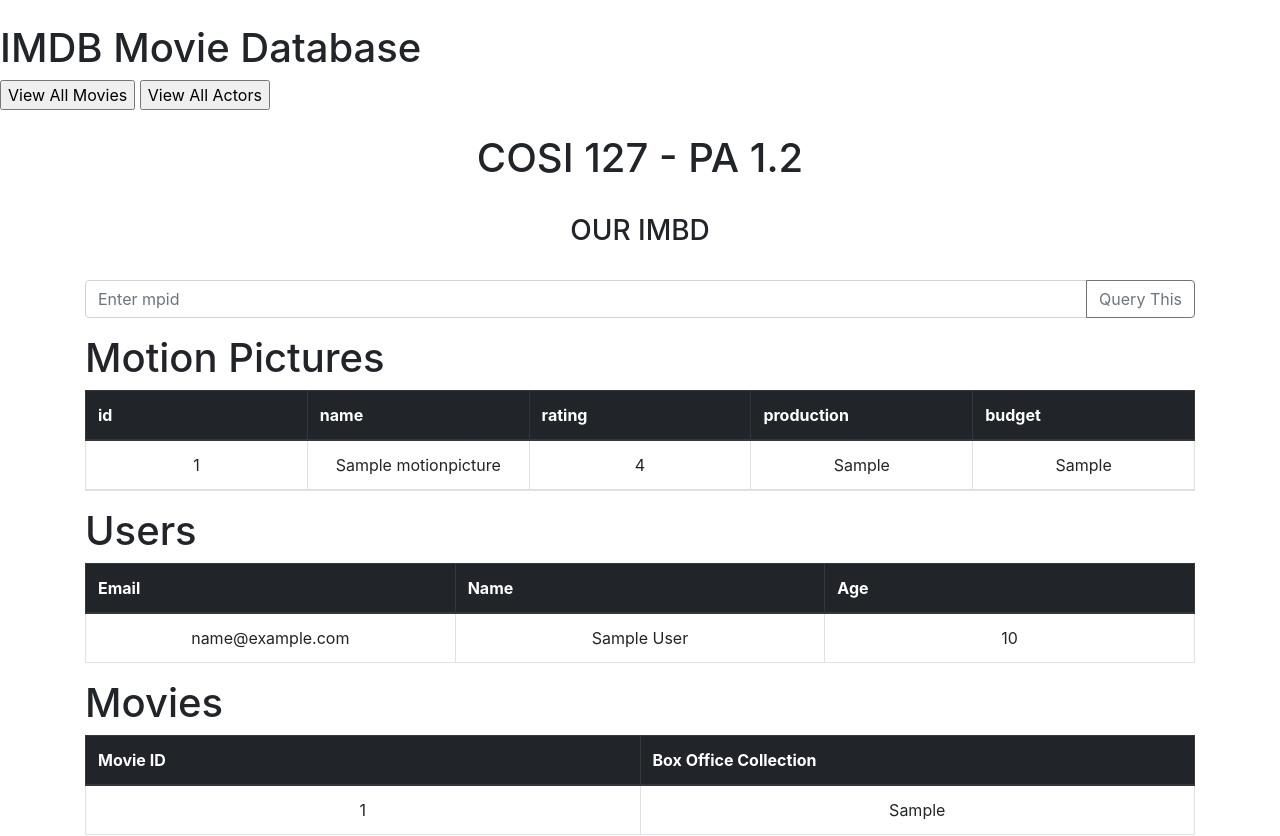
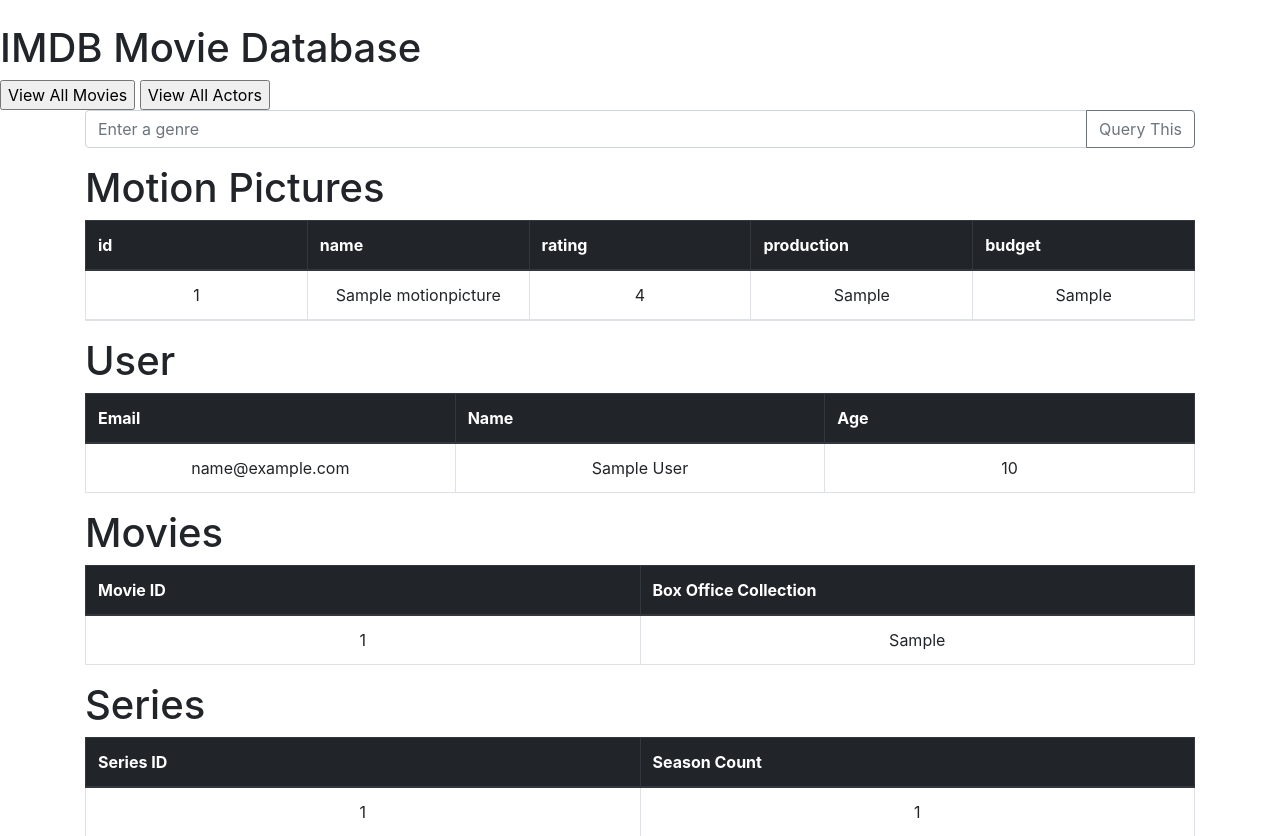
Before and after one commit to cindychi/COSI127-PA2, a PHP site: page /pa1.2.php in a window 1280 px wide. Shown: the top 836 px of the page. Run offline with PHP 8.4, Linux system fonts and the light colour scheme; tables that the repository leaves empty or names only in its code hold one stand-in row (values such as "Sample post"); some libraries are stand-ins or nearby versions.

Commit message:
Updated the query functionality

```diff
--- a/pa1.2.php
+++ b/pa1.2.php
@@ -11,7 +11,7 @@
 
     <meta charset="UTF-8">
     <meta name="viewport" content="width=device-width, initial-scale=1.0">
-    <title>COSI 127B</title>
+    <title>COSI 127b</title>
 
 </head>
 
@@ -124,18 +124,30 @@
 
 
 
+<body>
+
+<div class="container">
+    <form id="genreForm" method="post" action="php_script.php"> <!-- Specify php_script.php as the action -->
+        <div class="input-group mb-3">
+            <input type="text" class="form-control" placeholder="Enter a genre" name="inputgenre_name" id="inputgenre_name">
+            <div class="input-group-append">
+                <button class="btn btn-outline-secondary" type="submit" name="submitted" id="button-addon2">Query This</button>
+            </div>
+        </div>
+    </form>
+</div>
 
 
 
 
 
+<!--
 
 
 <body>
     <div class="container">
-        <br>
-        <h1 style="text-align:center">COSI 127 - PA 1.2</h1><br>
-        <h3 style="text-align:center">OUR IMBD</h3><br>
+        <h1 style="text-align:center">COSI 127 - PA2</h1><br>
+        <h3 style="text-align:center">OUR IMBD </h3><br>
     </div>
 
     <div class="container">
@@ -147,8 +159,7 @@
             </div>
         </div>
     </form>
-    </div>
-
+    </div> -->
 
 
 
@@ -224,7 +235,7 @@
 
 
 <div class="container">
-    <h1>Users</h1>
+    <h1>User</h1>
     <?php
     // Check if the submit button has been clicked
     if(isset($_POST['submitted'])) {
@@ -271,7 +282,7 @@
         $conn->setAttribute(PDO::ATTR_ERRMODE, PDO::ERRMODE_EXCEPTION);
 
         // Prepare SQL statement for Users
-        $stmt = $conn->prepare("SELECT email, name, age FROM Users where age>=$mpid");
+        $stmt = $conn->prepare("SELECT email, name, age FROM User where age>=$mpid");
         $stmt->execute();
 
         // Set the resulting array to associative
```
